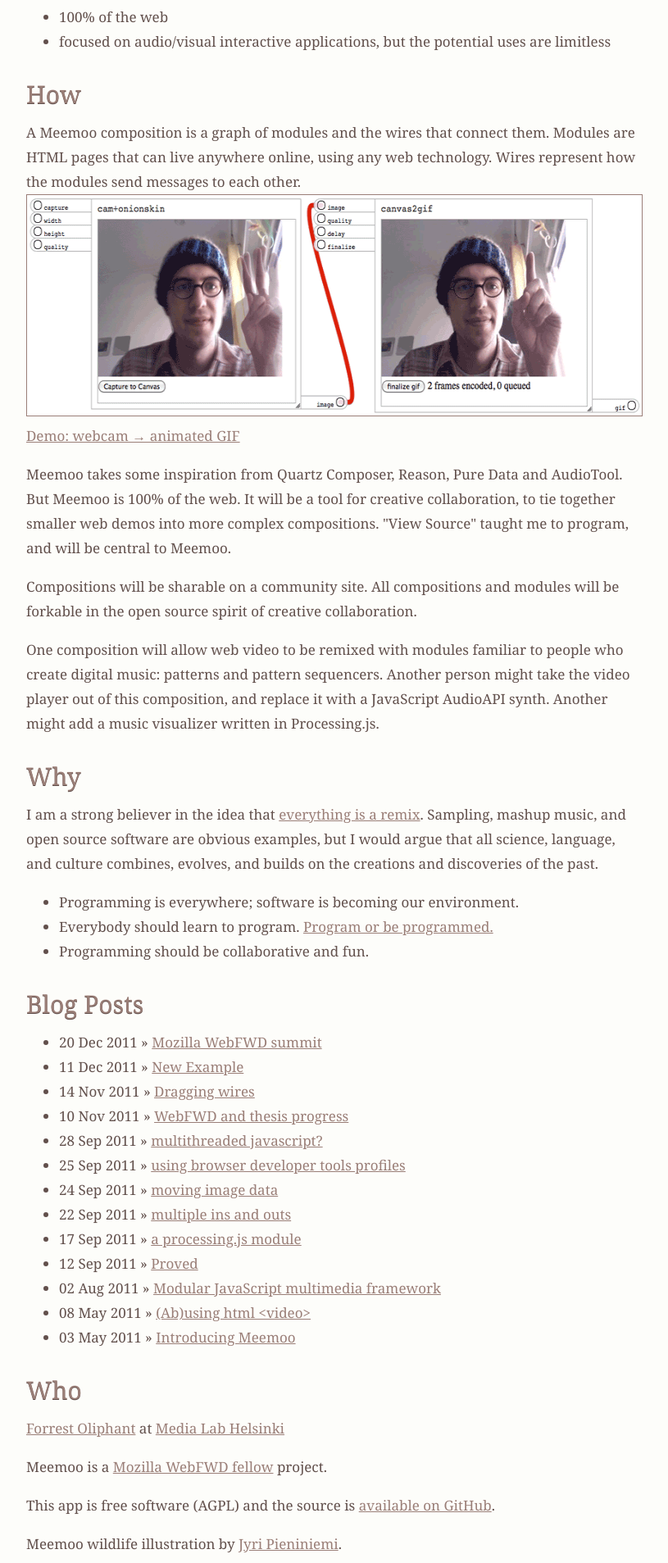
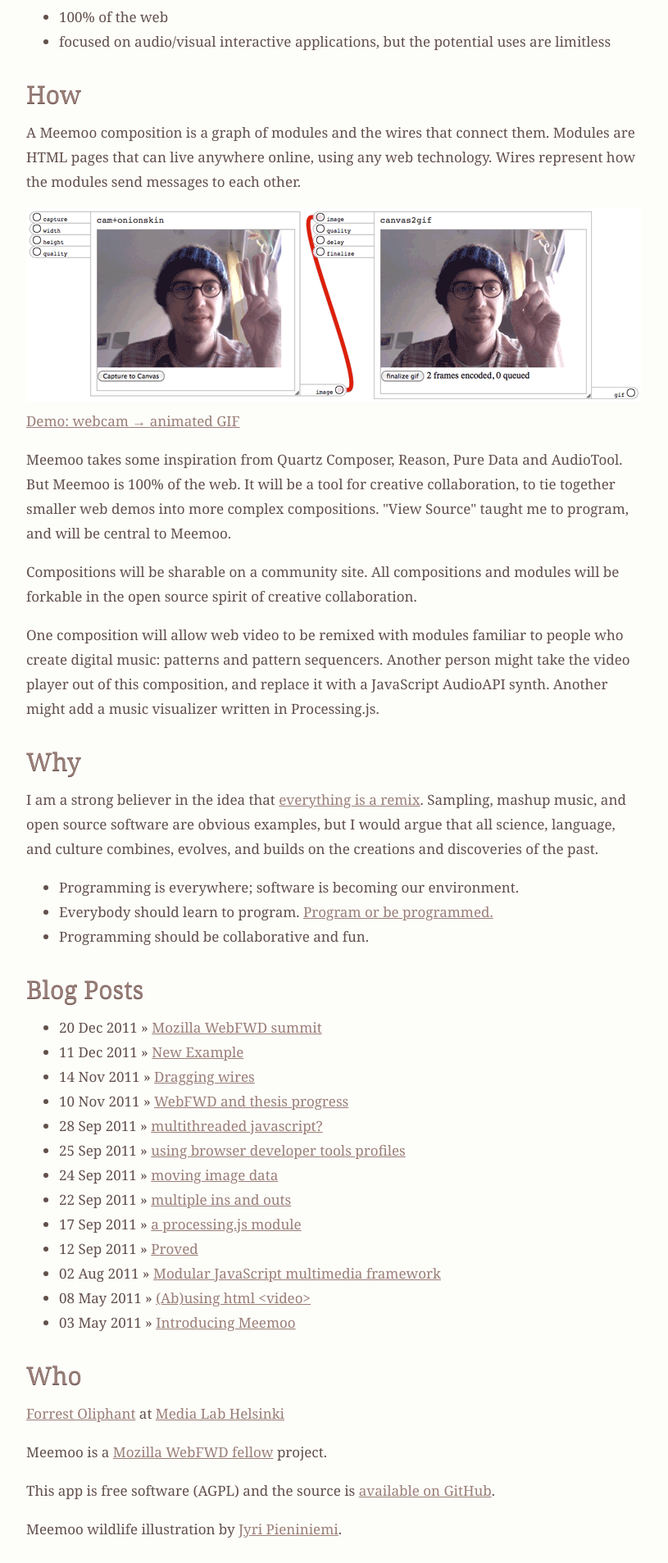
Before and after one commit to meemoo/meemoo.github.io, a Jekyll site: the page built from index.html, in a window 1280 px wide. Shown: the part 812-2719 px from the top of the page at 82% size, without its empty margins (233-1048 px from the left). Built offline with Jekyll 4.4.1, drawn with Linux system fonts in a browser that asks for light colours; Markdown is read by kramdown in place of the engine named in the settings.

Commit message:
gif screenshot

```diff
--- a/index.html
+++ b/index.html
@@ -32,8 +32,10 @@ title: Meemoo modular JavaScript multimedia graph framework (HTML5!) by Forrest
   A Meemoo composition is a graph of modules and the wires that connect them.
   Modules are HTML pages that can live anywhere online, using any web technology.
   Wires represent how the modules send messages to each other. <br />
+</p>
+<p>
   <a href="http://meemoo.github.com/iframework">
-    <img src="images/Screen-shot-2012-01-01-animated.gif" width="852" height="269" style="width:100%;max-width:852px;border:1px #9a7e77 solid;" alt="meemoo screenshot" /><br />
+    <img src="images/Screen-shot-2012-01-01-animated.gif" width="750" height="236" alt="meemoo screenshot" /><br />
     Demo: webcam &rarr; animated GIF
   </a>
 </p>
```
Also changed, not shown: images/Screen-shot-2012-01-01-animated.gif.
